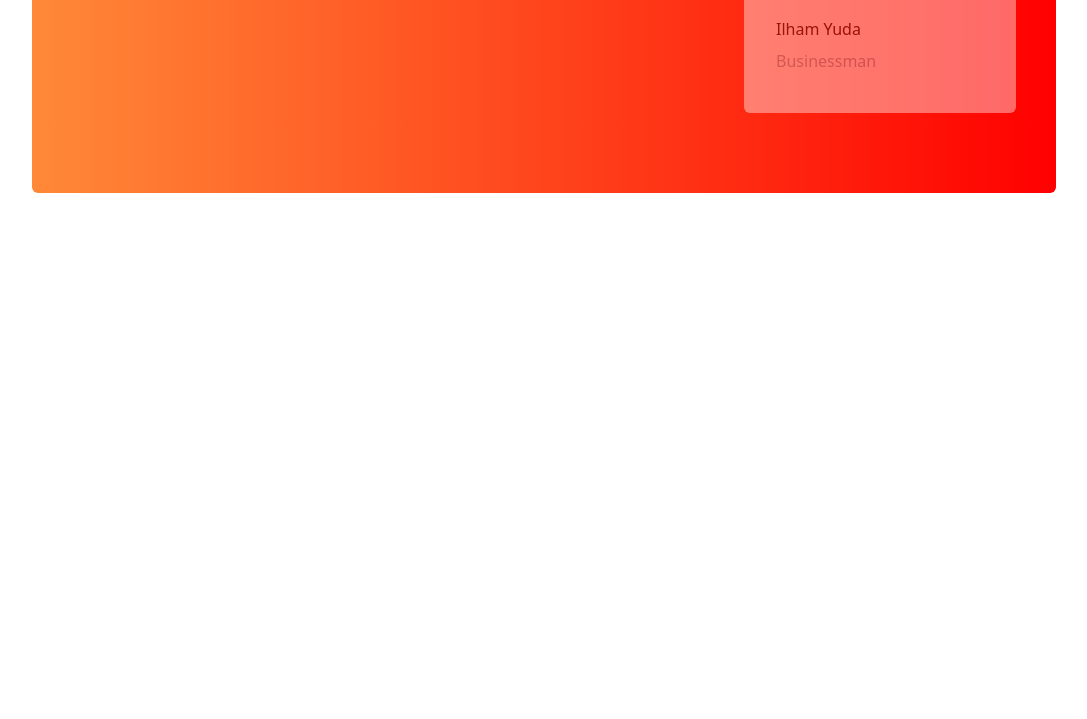
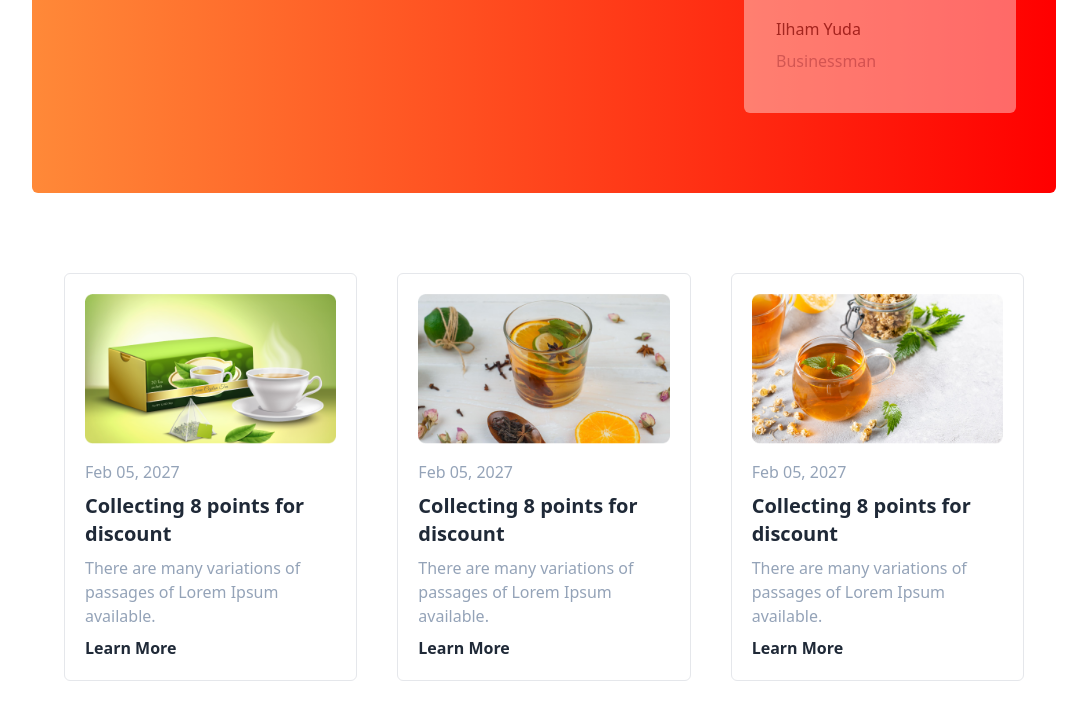
Before and after one commit to RaihanaFerdousi/tea-house-pd, a plain HTML site: page index.html in a window 1280 px wide. Shown: the part 2418-3137 px from the top of the page, without its empty margins (96-1183 px from the left). Before the commit the page ends 2691 px from the top, so only its background shows below. Drawn offline with nearby package versions, Linux system fonts and the light colour scheme.

Commit message:
added news

```diff
--- a/index.html
+++ b/index.html
@@ -1,23 +1,12 @@
 <!doctype html>
-<html>
+<html data-theme="light">
 <head>
   <meta charset="UTF-8">
   <meta name="viewport" content="width=device-width, initial-scale=1.0">
   <title>Tea House</title>
-  <script src="https://cdn.tailwindcss.com"></script>
+  <link href="https://cdn.jsdelivr.net/npm/daisyui@4.11.1/dist/full.min.css" rel="stylesheet" type="text/css" />
   <style>
   </style>
-  <script>
-    tailwind.config = {
-      theme: {
-        extend: {
-          colors: {
-            clifford: '#da373d',
-          }
-        }
-      }
-    }
-  </script>
 </head>
 <body>
     <header>
@@ -120,9 +109,44 @@
                 </div>
             </div>
         </section>
+        <section>
+            <div class="grid grid-cols-3 mx-40 gap-10 mb-32">
+                <div class="border p-5 rounded-md">
+                    <div class="mb-4">
+                        <img src="/images/news-1.png" alt="">
+                    </div>
+                    <div>
+                        <p class="text-slate-400">Feb 05, 2027</p>
+                        <h3 class="text-xl my-2 font-semibold">Collecting 8 points for <br> discount</h3>
+                        <p class="text-slate-400 mb-2">There are many variations of passages of Lorem Ipsum available.</p>
+                        <h3 class="font-semibold">Learn More</h3>
+                    </div>
+                </div>
+                <div class="border p-5 rounded-md">
+                    <div class="mb-4">
+                        <img src="/images/news-2.png" alt="">
+                    </div>
+                    <div>
+                        <p class="text-slate-400">Feb 05, 2027</p>
+                        <h3 class="text-xl my-2 font-semibold">Collecting 8 points for <br> discount</h3>
+                        <p class="text-slate-400 mb-2">There are many variations of passages of Lorem Ipsum available.</p>
+                        <h3 class="font-semibold">Learn More</h3>
+                    </div>
+                </div>
+                <div class="border p-5 rounded-md">
+                    <div class="mb-4">
+                        <img src="/images/news-3.png" alt="">
+                    </div>
+                    <div>
+                        <p class="text-slate-400">Feb 05, 2027</p>
+                        <h3 class="text-xl my-2 font-semibold">Collecting 8 points for <br> discount</h3>
+                        <p class="text-slate-400 mb-2">There are many variations of passages of Lorem Ipsum available.</p>
+                        <h3 class="font-semibold">Learn More</h3>
+                    </div>
+                </div>
+            </div>
+        </section>
     </main>
-    <footer>
-
-    </footer>
+    <script src="https://cdn.tailwindcss.com"></script>
 </body>
 </html>
```
